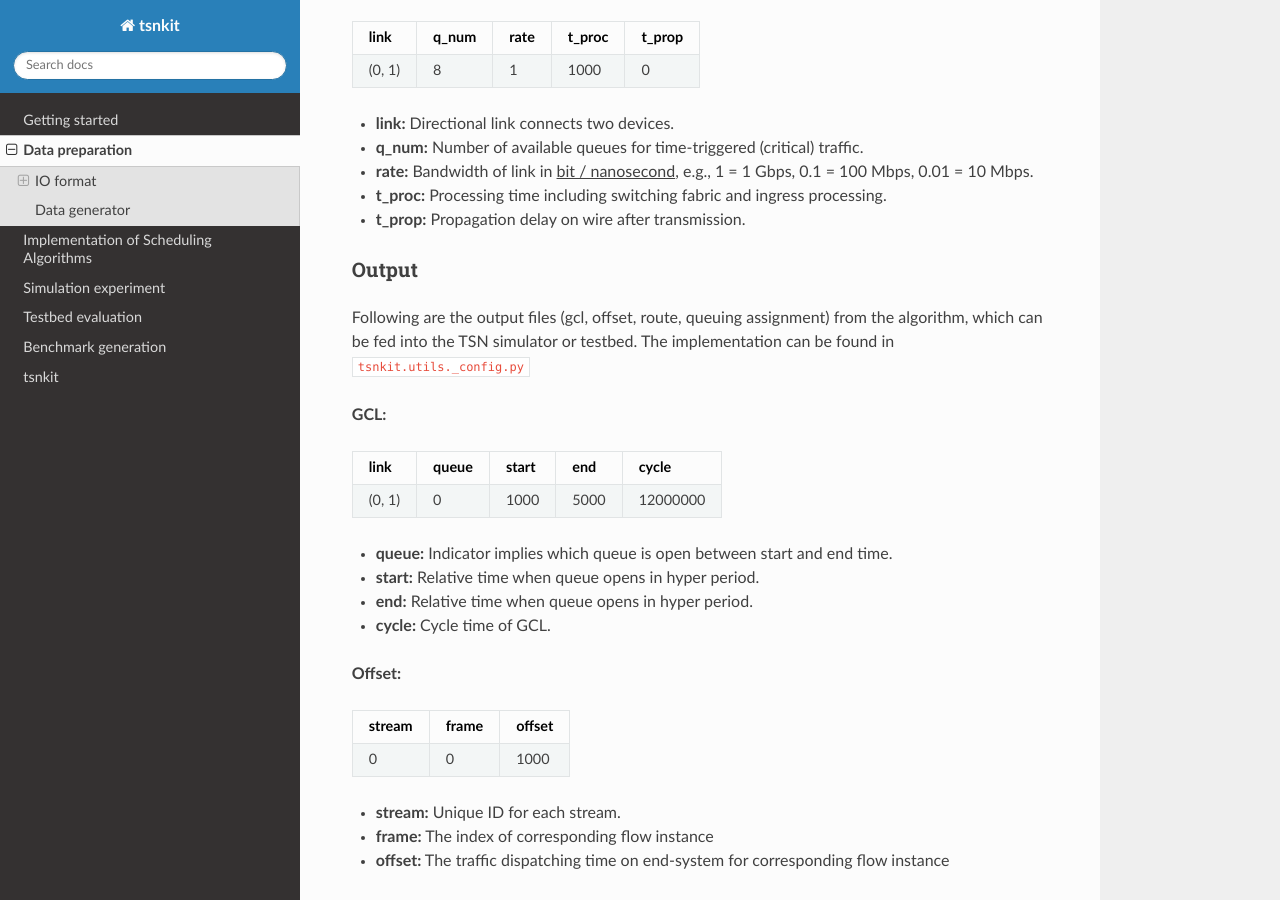
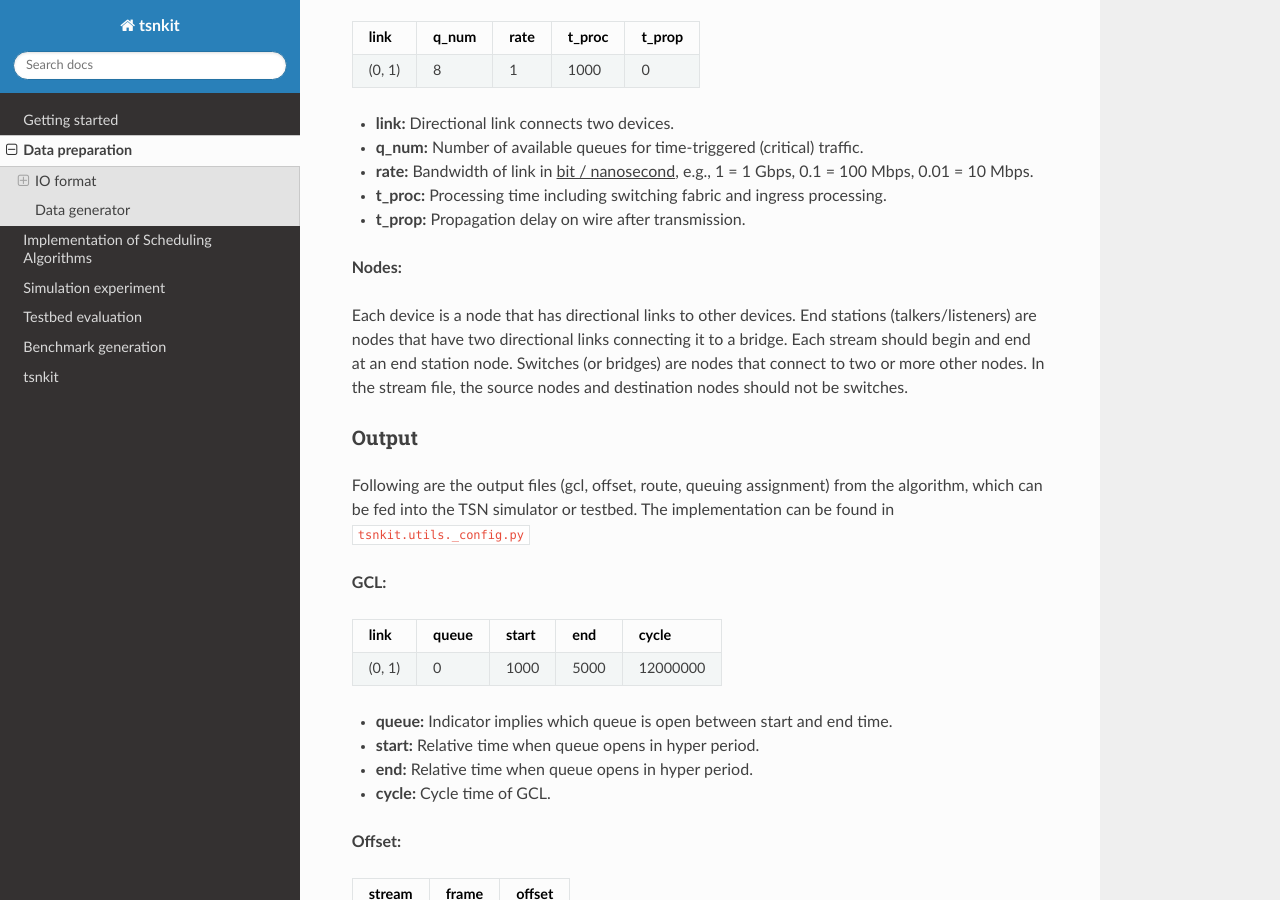
Before and after one commit to ChuanyuXue/tsnkit, a Sphinx documentation site: the page built from doc/source/dataprep.md, in a window 1280 px wide and 900 px high, scrolled down 721 px. Built offline with Sphinx 7.4.7 and the Read the Docs theme 3.1.0, drawn with Linux system fonts in a browser that asks for light colours.

Commit message:
update doc

```diff
--- a/doc/source/dataprep.md
+++ b/doc/source/dataprep.md
@@ -40,6 +40,13 @@ Following are the stream set and network description files as algorithm input.
 - **rate:** Bandwidth of link in <u>bit / nanosecond</u>, e.g., 1 = 1 Gbps, 0.1 = 100 Mbps, 0.01 = 10 Mbps.
 - **t_proc:** Processing time including switching fabric and ingress processing.
 - **t_prop:** Propagation delay on wire after transmission.
+
+**Nodes:**
+
+Each device is a node that has directional links to other devices. End stations (talkers/listeners) are nodes
+that have two directional links connecting it to a bridge. Each stream should begin and end at an end station node.
+Switches (or bridges) are nodes that connect to two or more other nodes. In the stream file, the source nodes and
+destination nodes should not be switches.
 
 ### Output
 
```
